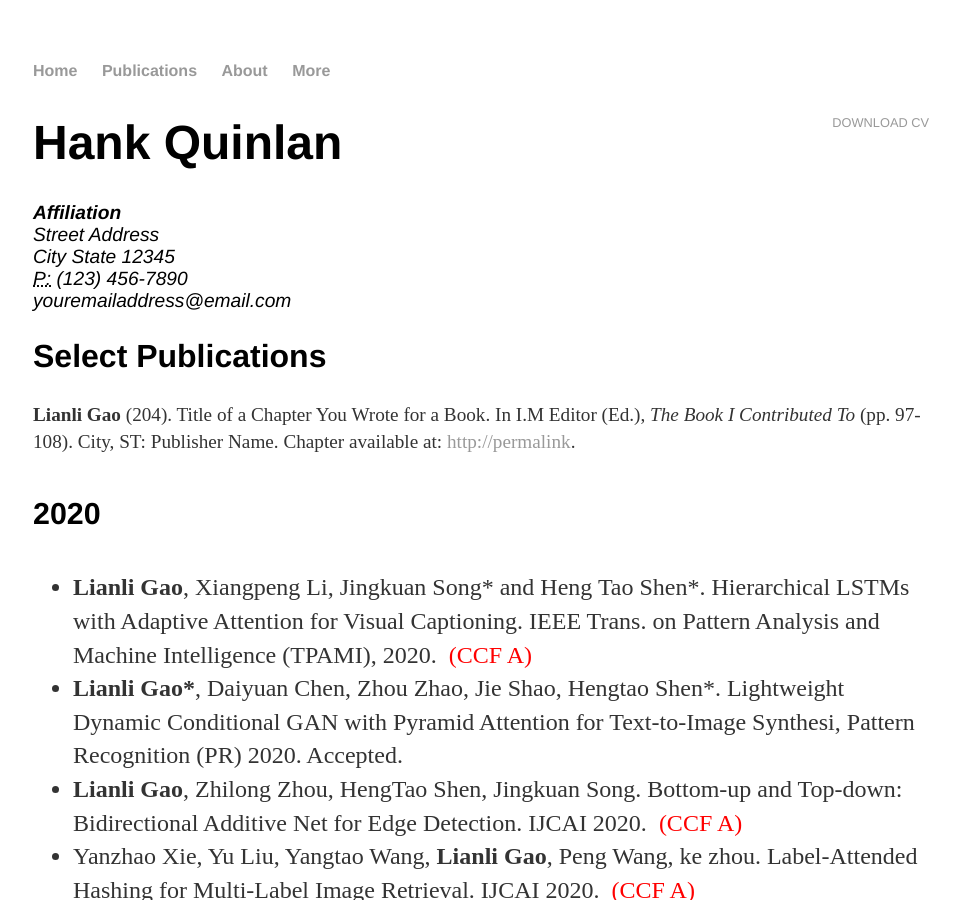
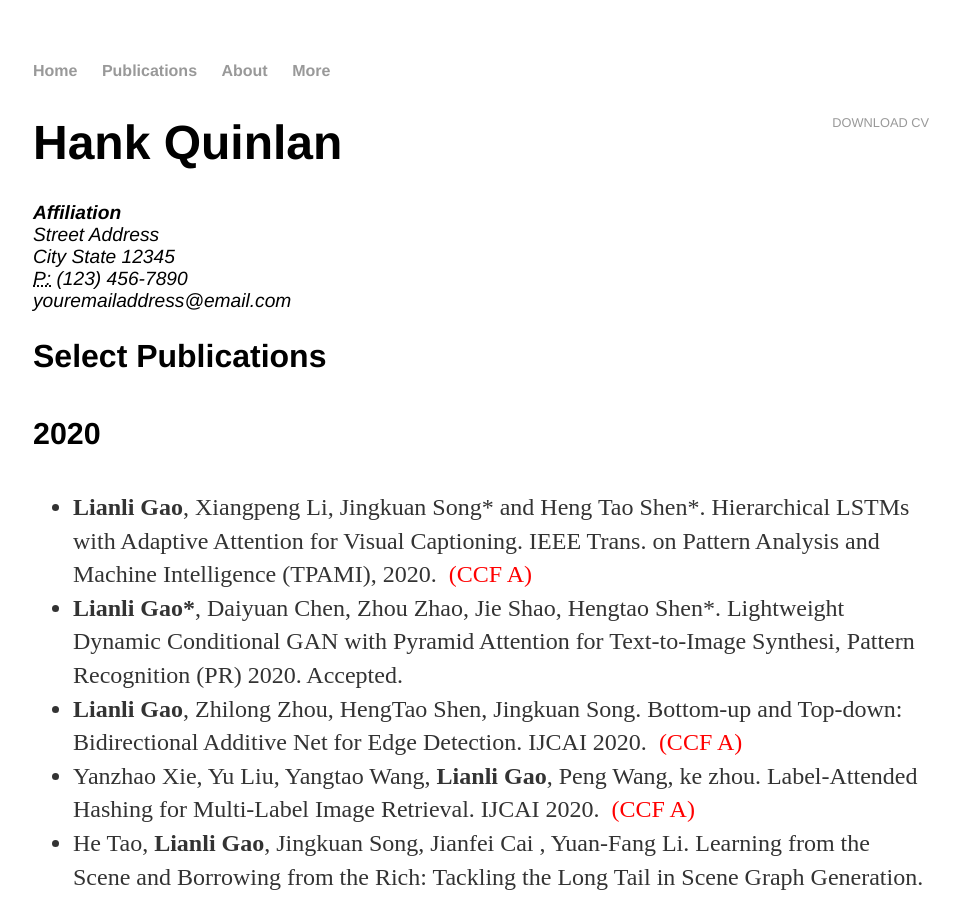
Before and after one commit to lianliGao/lianligao.github.io, a Jekyll site: the page built from cv/index.html, in a window 1280 px wide and 900 px high. Shown: the whole window, without its empty margins (159-1118 px from the left). Built offline with Jekyll 4.4.1, drawn with Linux system fonts in a browser that asks for light colours.

Commit message:
Update index.html

```diff
--- a/cv/index.html
+++ b/cv/index.html
@@ -16,7 +16,7 @@
 
 					<h2>Select Publications</h2>
 
-					<p><strong>Lianli Gao</strong> (204). Title of a Chapter You Wrote for a Book. In I.M Editor (Ed.), <em>The Book I Contributed To</em> (pp. 97-108). City, ST: Publisher Name. Chapter available at: <a href="#">http://permalink</a>.
+				<!--	<p><strong>Lianli Gao</strong> (204). Title of a Chapter You Wrote for a Book. In I.M Editor (Ed.), <em>The Book I Contributed To</em> (pp. 97-108). City, ST: Publisher Name. Chapter available at: <a href="#">http://permalink</a>. -->
 <h4>2020</h4>
 <ul>
 <li> <strong>Lianli Gao</strong>, Xiangpeng Li, Jingkuan Song* and Heng Tao Shen*. Hierarchical LSTMs with Adaptive Attention for Visual Captioning. IEEE Trans. on Pattern Analysis and Machine Intelligence (TPAMI), 2020. <font color="#ff0000"><b>&nbsp;</b>(CCF A)</font></li>
```
